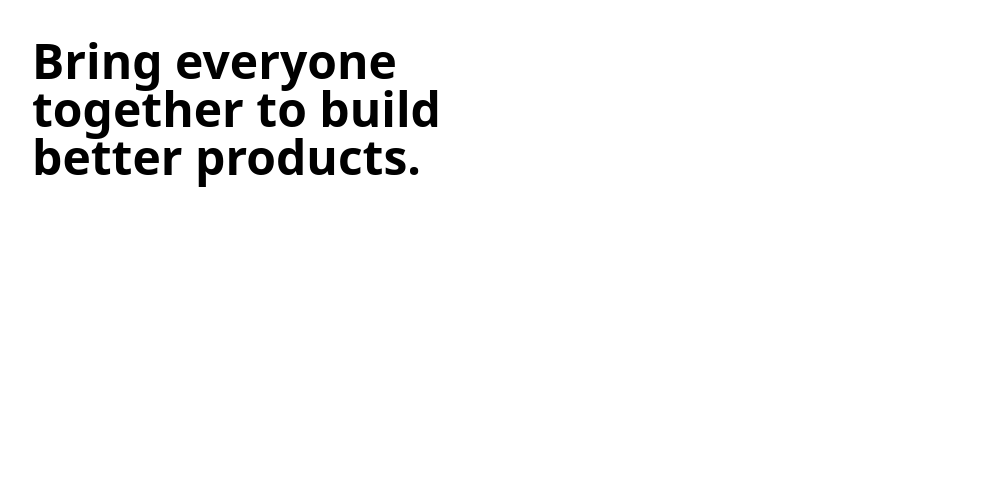
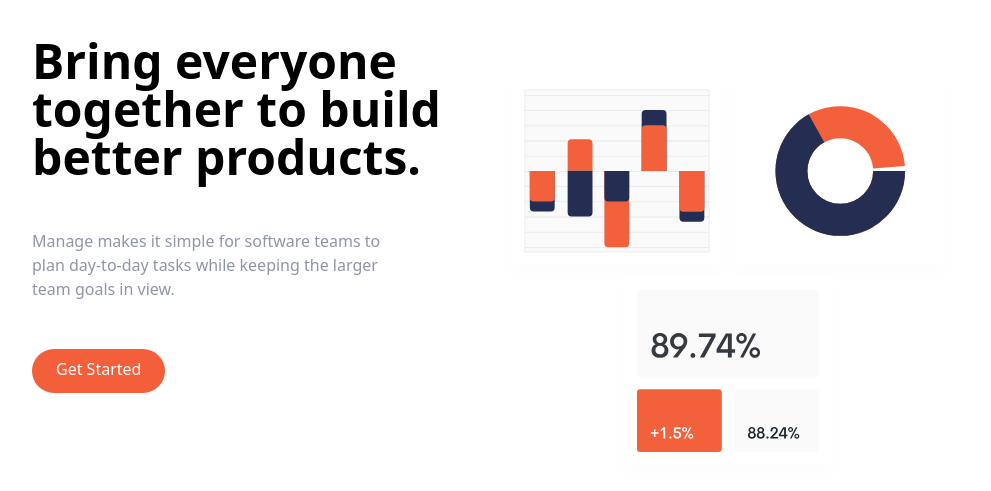
Before and after one commit to MrFullStackDev/tailwind_landing_page, a website: page index.html in a window 1280 px wide. Shown: the part 95-586 px from the top of the page, without its empty margins (144-1135 px from the left). Drawn offline with Linux system fonts and the light colour scheme.

Commit message:
feat: hero section

```diff
--- a/index.html
+++ b/index.html
@@ -37,11 +37,16 @@
                 <h1 class="max-w-md text-4xl font-bold text-center md:text-5xl md:text-left">
                     Bring everyone together to build better products.
                 </h1>
-
+                <p class="max-w-sm text-center text-darkGrayishBlue md:text-left">
+                    Manage makes it simple for software teams to plan day-to-day tasks while keeping the larger team goals in view.
+                </p>
+                <div class="flex justify-center md:justify-start">
+                    <a href="#" class="p-3 px-6 pt-2 text-white bg-brightRed rounded-full baseline hover:bg-brightRedLight">Get Started</a>
+                </div>
             </div>
             <!-- Right Item -->
-            <div>
-
+            <div class="md:w-1/2">
+                <img src="img/illustration-intro.svg" alt="illustration-intro">
             </div>
         </div>
      </section>
```
Also changed, not shown: css/main.css.
